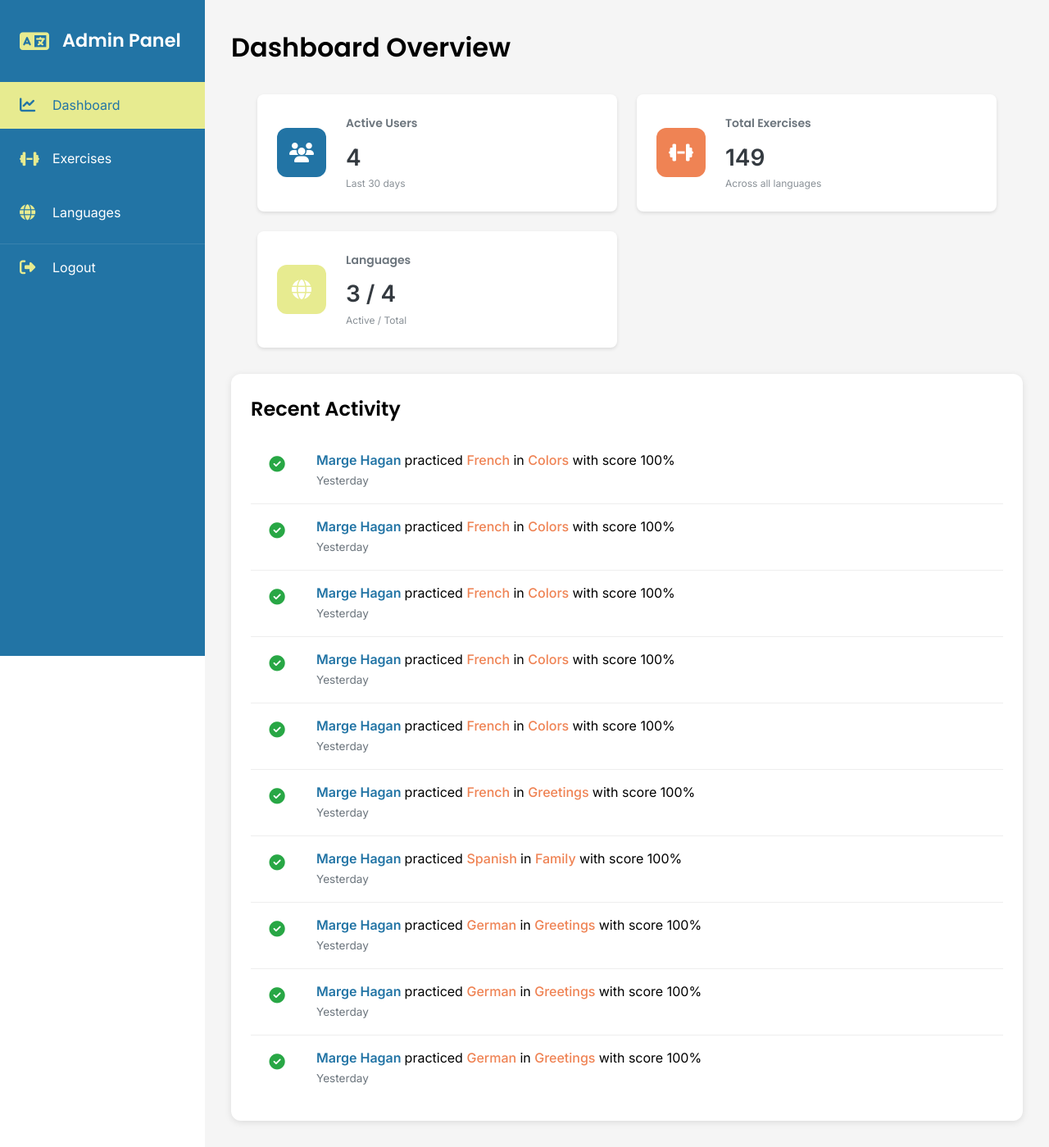
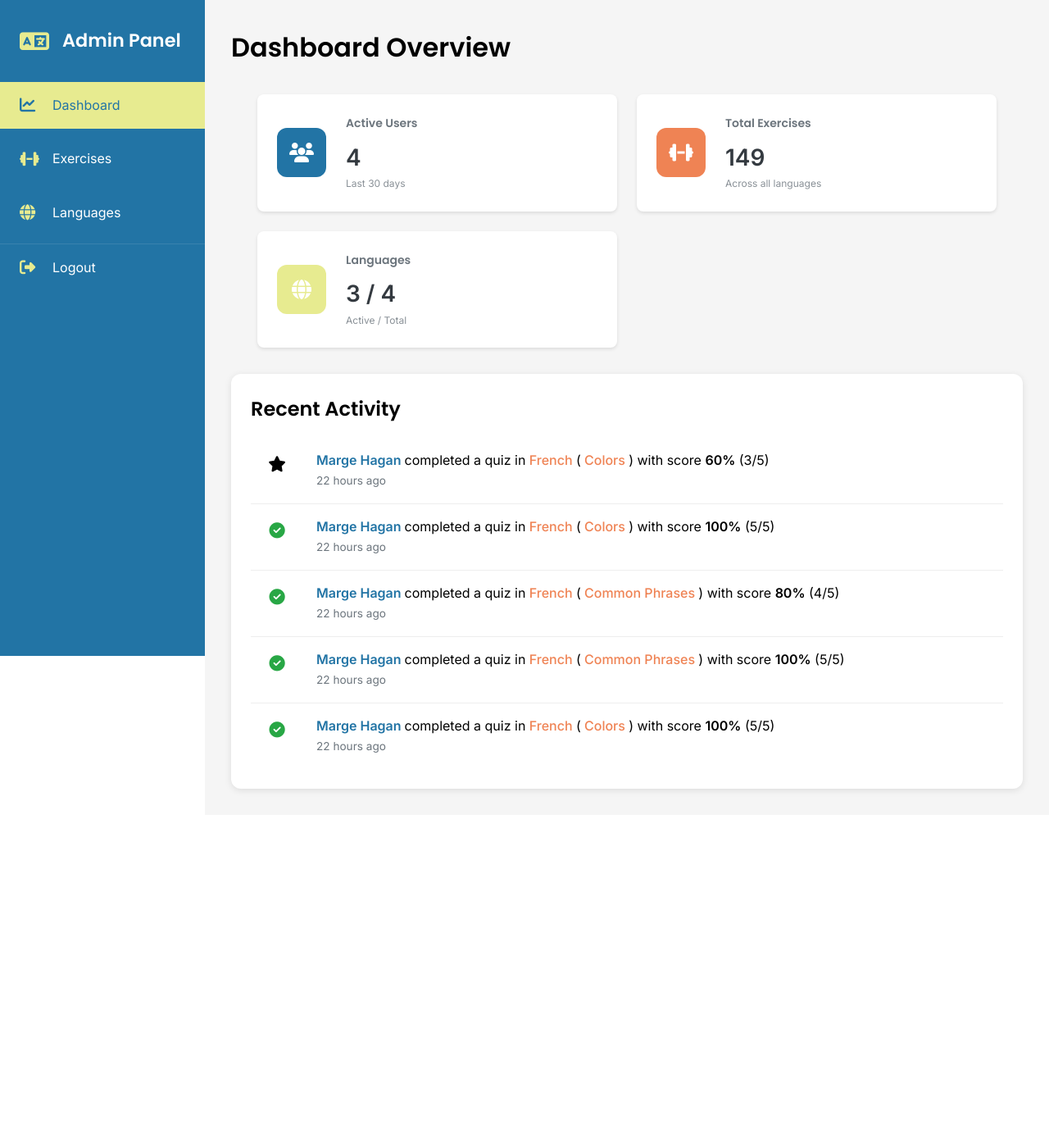
Before and after one commit to ladymargehagan/finallitrepo, a PHP site: page /view/admin/dashboard.php in a window 1280 px wide. Shown: the whole page at 82% size. After the commit the page ends 969 px from the top, so only its background shows below. Run offline with PHP 8.4, Linux system fonts and the light colour scheme; a user stored in the database is signed in; data comes from the database, SQL or seed files in the repository.

Commit message:
recent activity fix

```diff
--- a/view/admin/dashboard.php
+++ b/view/admin/dashboard.php
@@ -34,22 +34,16 @@ $recentActivity = $pdo->query("
     SELECT
         u.firstName,
         u.lastName,
-        l.languageName,
-        wc.categoryName,
-        MAX(wa.attemptDate) as startTime,
-        ROUND(AVG(CASE WHEN wa.isCorrect = 1 THEN 100 ELSE 0 END)) as score
-    FROM word_attempts wa
-    JOIN users u ON wa.userId = u.id
-    JOIN words w ON wa.wordId = w.wordId
-    JOIN languages l ON w.languageId = l.languageId
-    JOIN word_categories wc ON w.categoryId = wc.categoryId
-    WHERE wa.attemptDate IS NOT NULL
-    GROUP BY
-        u.id,
-        l.languageId,
-        wc.categoryId,
-        DATE_FORMAT(wa.attemptDate, '%Y-%m-%d %H:%i')
-    ORDER BY MAX(wa.attemptDate) DESC
+        qr.language_name,
+        qr.category_name,
+        qr.completed_at as startTime,
+        qr.score,
+        qr.correct_answers,
+        qr.total_questions
+    FROM quiz_results qr
+    JOIN users u ON qr.user_id = u.id
+    WHERE qr.completed_at >= DATE_SUB(NOW(), INTERVAL 30 DAY)
+    ORDER BY qr.completed_at DESC
     LIMIT 10
 ")->fetchAll(PDO::FETCH_ASSOC);
 ?>
@@ -128,10 +122,12 @@ $recentActivity = $pdo->query("
                         <?php foreach ($recentActivity as $activity): ?>
                             <div class="activity-item">
                                 <div class="activity-status">
-                                    <?php if (isset($activity['score']) && $activity['score'] > 80): ?>
+                                    <?php if ($activity['score'] >= 80): ?>
                                         <i class="fas fa-check-circle text-success"></i>
+                                    <?php elseif ($activity['score'] >= 60): ?>
+                                        <i class="fas fa-star text-warning"></i>
                                     <?php else: ?>
-                                        <i class="fas fa-book-reader"></i>
+                                        <i class="fas fa-book-reader text-info"></i>
                                     <?php endif; ?>
                                 </div>
                                 <div class="activity-details">
@@ -139,17 +135,15 @@ $recentActivity = $pdo->query("
                                         <span class="user-name">
                                             <?php echo htmlspecialchars($activity['firstName'] . ' ' . $activity['lastName']); ?>
                                         </span>
-                                        practiced
+                                        completed a quiz in
                                         <span class="language-name">
-                                            <?php echo htmlspecialchars($activity['languageName']); ?>
+                                            <?php echo htmlspecialchars($activity['language_name']); ?>
                                         </span>
-                                        in
-                                        <span class="category-name">
-                                            <?php echo htmlspecialchars($activity['categoryName']); ?>
-                                        </span>
-                                        <?php if (isset($activity['score'])): ?>
-                                            with score <?php echo $activity['score']; ?>%
-                                        <?php endif; ?>
+                                        (<span class="category-name">
+                                            <?php echo htmlspecialchars($activity['category_name']); ?>
+                                        </span>)
+                                        with score <strong><?php echo round($activity['score']); ?>%</strong>
+                                        (<?php echo $activity['correct_answers']; ?>/<?php echo $activity['total_questions']; ?>)
                                     </p>
                                     <span class="activity-time">
                                         <?php
```
